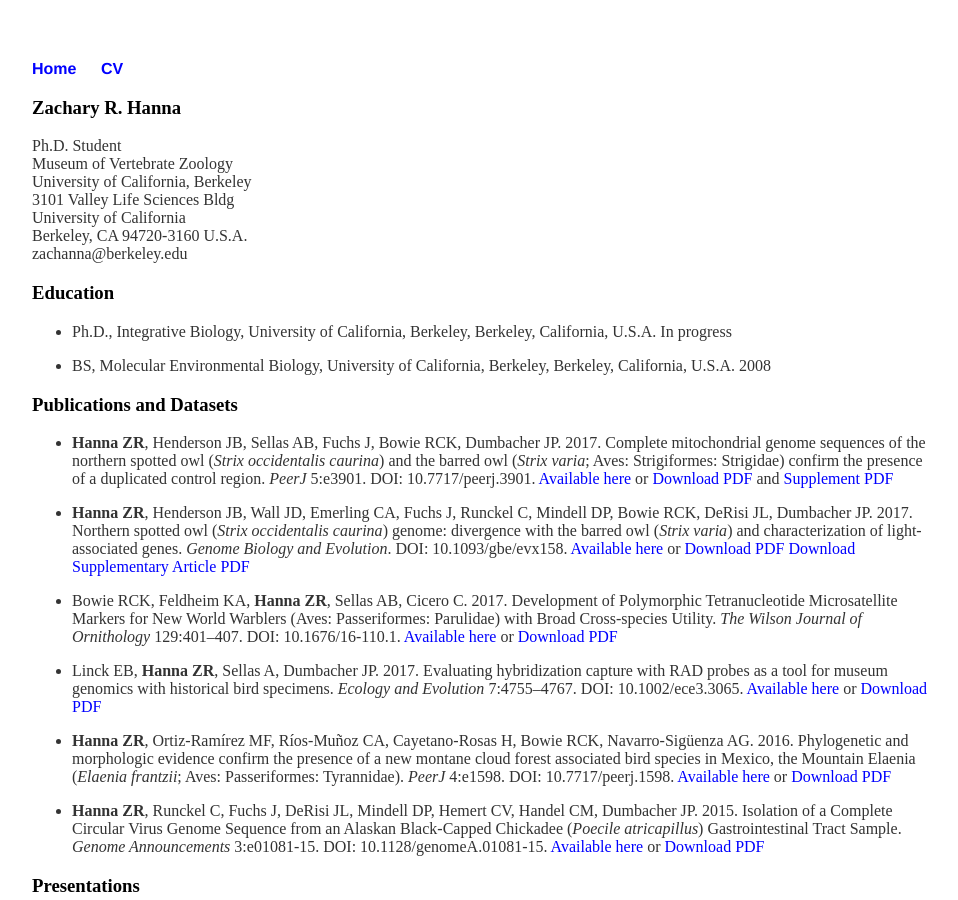
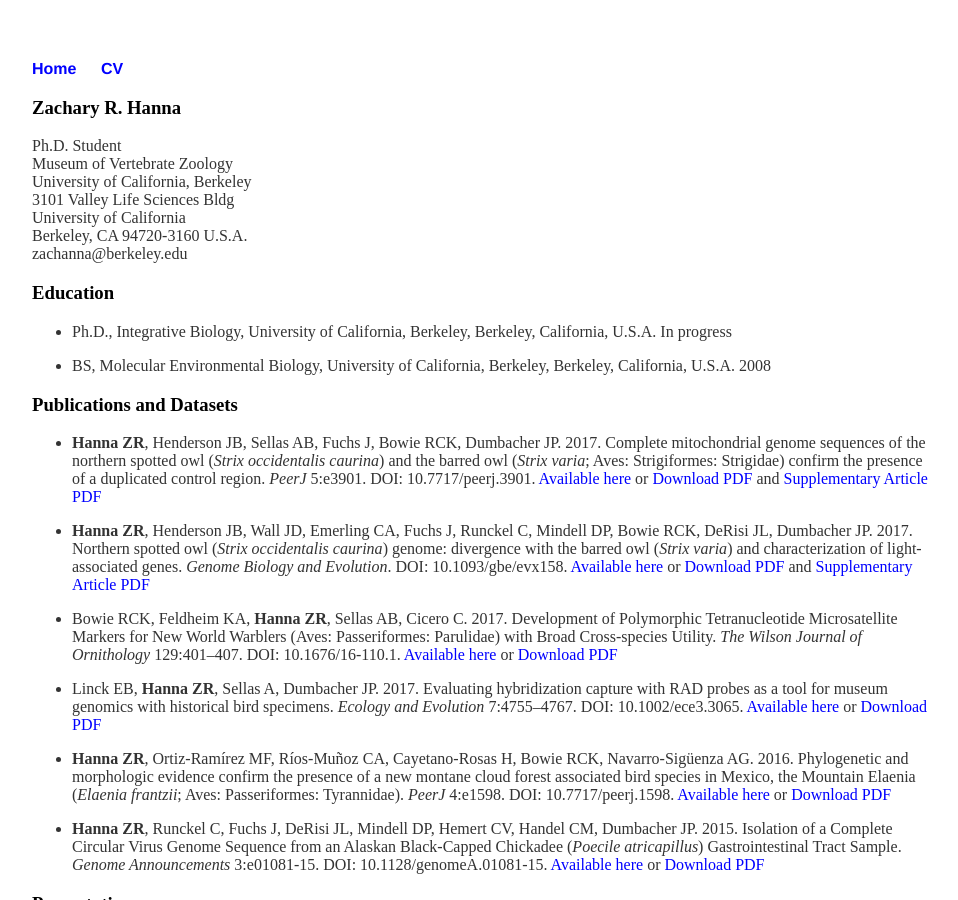
Before and after one commit to zacharyhanna/zacharyhanna.github.io, a Jekyll site: the page built from cv/index.md, in a window 1280 px wide and 900 px high. Shown: the whole window, without its empty margins (160-1118 px from the left). Built offline with Jekyll 4.4.1, drawn with Linux system fonts in a browser that asks for light colours.

Commit message:
Update index.md

```diff
--- a/cv/index.md
+++ b/cv/index.md
@@ -17,9 +17,9 @@
 * BS, Molecular Environmental Biology, University of California, Berkeley, Berkeley, California, U.S.A. 2008
 
 ### Publications and Datasets
-* **Hanna ZR**, Henderson JB, Sellas AB, Fuchs J, Bowie RCK, Dumbacher JP. 2017. Complete mitochondrial genome sequences of the northern spotted owl (_Strix occidentalis caurina_) and the barred owl (_Strix varia_; Aves: Strigiformes: Strigidae) confirm the presence of a duplicated control region. _PeerJ_ 5:e3901. DOI: 10.7717/peerj.3901. [Available here](https://doi.org/10.7717/peerj.3901){:target="_blank"} or [Download PDF](../files/Hanna_et_al_2017_Complete_mitochondrial_genomes_spotted_barred_owls.pdf) and [Supplement PDF](../files/Hanna_et_al_2017_Complete_mitochondrial_genomes_spotted_barred_owls_Supplementary_Materials.pdf)
+* **Hanna ZR**, Henderson JB, Sellas AB, Fuchs J, Bowie RCK, Dumbacher JP. 2017. Complete mitochondrial genome sequences of the northern spotted owl (_Strix occidentalis caurina_) and the barred owl (_Strix varia_; Aves: Strigiformes: Strigidae) confirm the presence of a duplicated control region. _PeerJ_ 5:e3901. DOI: 10.7717/peerj.3901. [Available here](https://doi.org/10.7717/peerj.3901){:target="_blank"} or [Download PDF](../files/Hanna_et_al_2017_Complete_mitochondrial_genomes_spotted_barred_owls.pdf){:target="_blank"} and [Supplementary Article PDF](../files/Hanna_et_al_2017_Complete_mitochondrial_genomes_spotted_barred_owls_Supplementary_Materials.pdf){:target="_blank"}
 
-* **Hanna ZR**, Henderson JB, Wall JD, Emerling CA, Fuchs J, Runckel C, Mindell DP, Bowie RCK, DeRisi JL, Dumbacher JP. 2017. Northern spotted owl (_Strix occidentalis caurina_) genome: divergence with the barred owl (_Strix varia_) and characterization of light-associated genes. _Genome Biology and Evolution_. DOI: 10.1093/gbe/evx158. [Available here](https://academic.oup.com/gbe/article-abstract/doi/10.1093/gbe/evx158/4091607/Northern-spotted-owl-Strix-occidentalis-caurina){:target="_blank"} or [Download PDF]() [Download Supplementary Article PDF]()
+* **Hanna ZR**, Henderson JB, Wall JD, Emerling CA, Fuchs J, Runckel C, Mindell DP, Bowie RCK, DeRisi JL, Dumbacher JP. 2017. Northern spotted owl (_Strix occidentalis caurina_) genome: divergence with the barred owl (_Strix varia_) and characterization of light-associated genes. _Genome Biology and Evolution_. DOI: 10.1093/gbe/evx158. [Available here](https://academic.oup.com/gbe/article-abstract/doi/10.1093/gbe/evx158/4091607/Northern-spotted-owl-Strix-occidentalis-caurina){:target="_blank"} or [Download PDF](../files/){:target="_blank"} and [Supplementary Article PDF](../files/){:target="_blank"}
 
 * Bowie RCK, Feldheim KA, **Hanna ZR**, Sellas AB, Cicero C. 2017. Development of Polymorphic Tetranucleotide Microsatellite Markers for New World Warblers (Aves: Passeriformes: Parulidae) with Broad Cross-species Utility. *The Wilson Journal of Ornithology* 129:401–407. DOI: 10.1676/16-110.1. [Available here](http://www.bioone.org/doi/abs/10.1676/16-110.1){:target="_blank"} or [Download PDF](../files/Bowie_et_al_2017_Development_of_Polymorphic_Tetranucleotide_Microsa.pdf){:target="_blank"}
 
```
